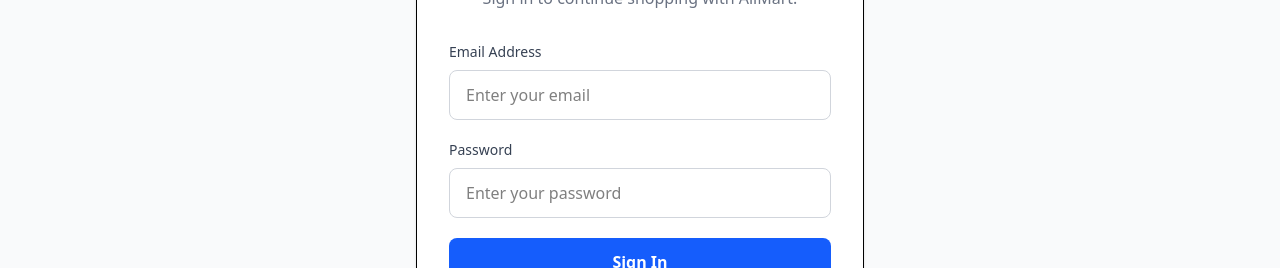
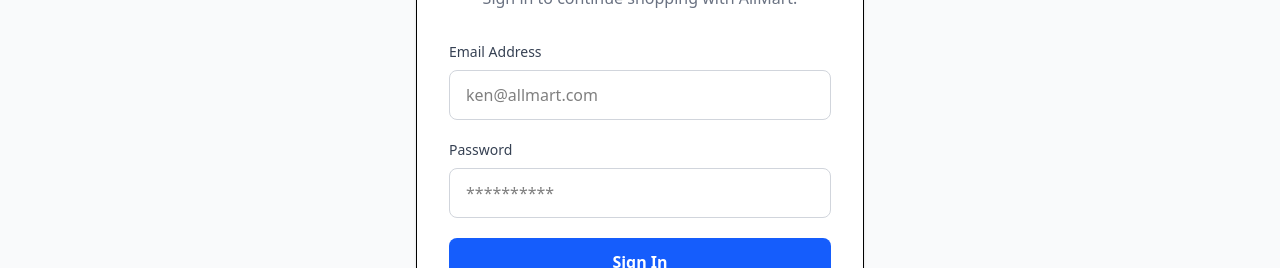
Before and after one commit to amoskendrick10-pixel/All-Mart, a Next.js app: page /signin in a window 1280 px wide. Shown: the part 341-609 px from the top of the page. Built offline with nearby package versions, Linux system fonts and the light colour scheme.

Commit message:
second commit

```diff
--- a/app/(public)/page.jsx
+++ b/app/(public)/page.jsx
@@ -74,7 +74,7 @@ export default function HomePage() {
 
           <input
             type="text"
-            placeholder="Search for products or vendors..."
+            placeholder="Search for products, brands and categories"
             value={search}
             onChange={(e) => setSearch(e.target.value)}
             className="w-full bg-transparent text-gray-800 outline-none"
--- a/app/(public)/signin/page.jsx
+++ b/app/(public)/signin/page.jsx
@@ -1,4 +1,4 @@
-"use client";
+"use client"
 
 import { useState } from "react";
 import Link from "next/link";
@@ -58,7 +58,7 @@ export default function SigninPage() {
               type="email"
               value={email}
               onChange={(e) => setEmail(e.target.value)}
-              placeholder="Enter your email"
+              placeholder="ken@allmart.com"
               className="w-full rounded-lg border border-gray-300 px-4 py-3 outline-none focus:border-blue-600"
             />
           </div>
@@ -72,7 +72,7 @@ export default function SigninPage() {
               type="password"
               value={password}
               onChange={(e) => setPassword(e.target.value)}
-              placeholder="Enter your password"
+              placeholder="**********"
               className="w-full rounded-lg border border-gray-300 px-4 py-3 outline-none focus:border-blue-600"
             />
           </div>
--- a/app/(public)/signup/page.jsx
+++ b/app/(public)/signup/page.jsx
@@ -1,4 +1,4 @@
-"use client";
+"use client"
 
 import { useState } from "react";
 import Link from "next/link";
@@ -20,11 +20,6 @@ export default function SignupPage() {
 
     if (!name || !email || !password) {
       setError("Please complete all fields.");
-      return;
-    }
-
-    if (password.length < 6) {
-      setError("Password must be at least 6 characters.");
       return;
     }
 
@@ -78,7 +73,7 @@ export default function SignupPage() {
               type="email"
               value={email}
               onChange={(e) => setEmail(e.target.value)}
-              placeholder="Enter your email"
+              placeholder="ken@allmart.com"
               className="w-full rounded-lg border px-4 py-3 outline-none focus:border-blue-600"
             />
           </div>
@@ -92,7 +87,7 @@ export default function SignupPage() {
               type="password"
               value={password}
               onChange={(e) => setPassword(e.target.value)}
-              placeholder="Create a password"
+              placeholder="**********"
               className="w-full rounded-lg border px-4 py-3 outline-none focus:border-blue-600"
             />
           </div>
```
